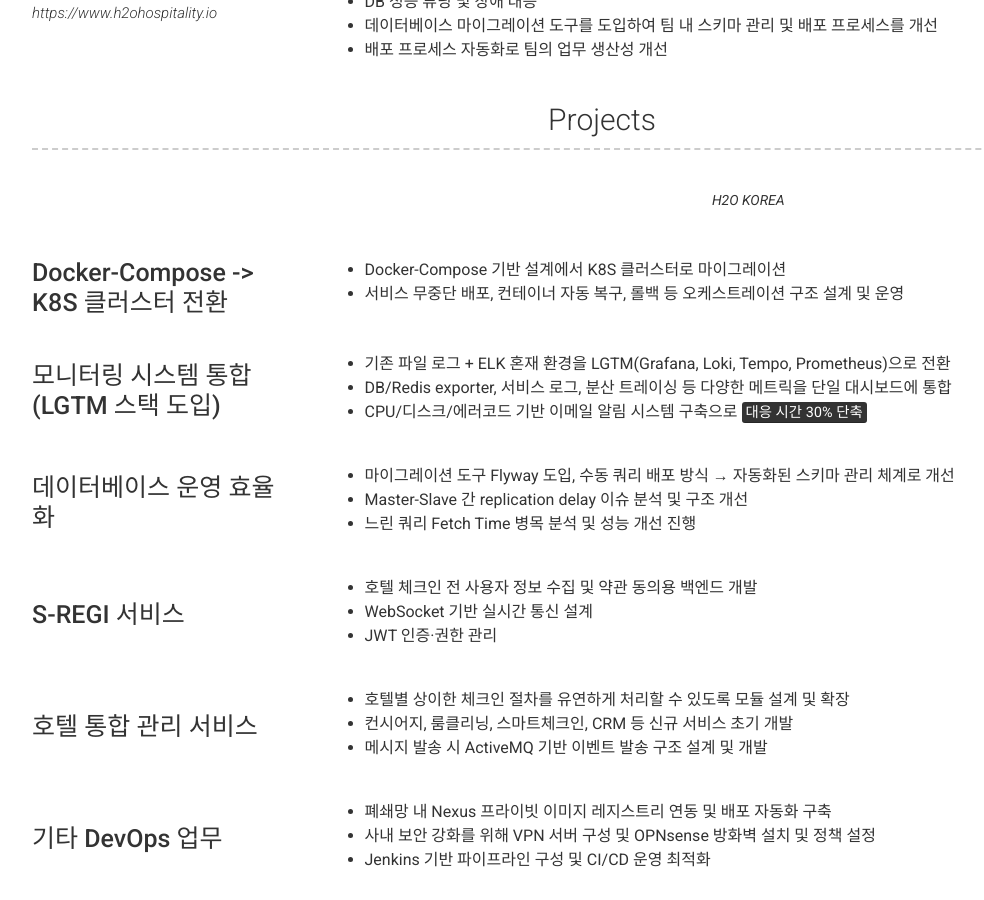
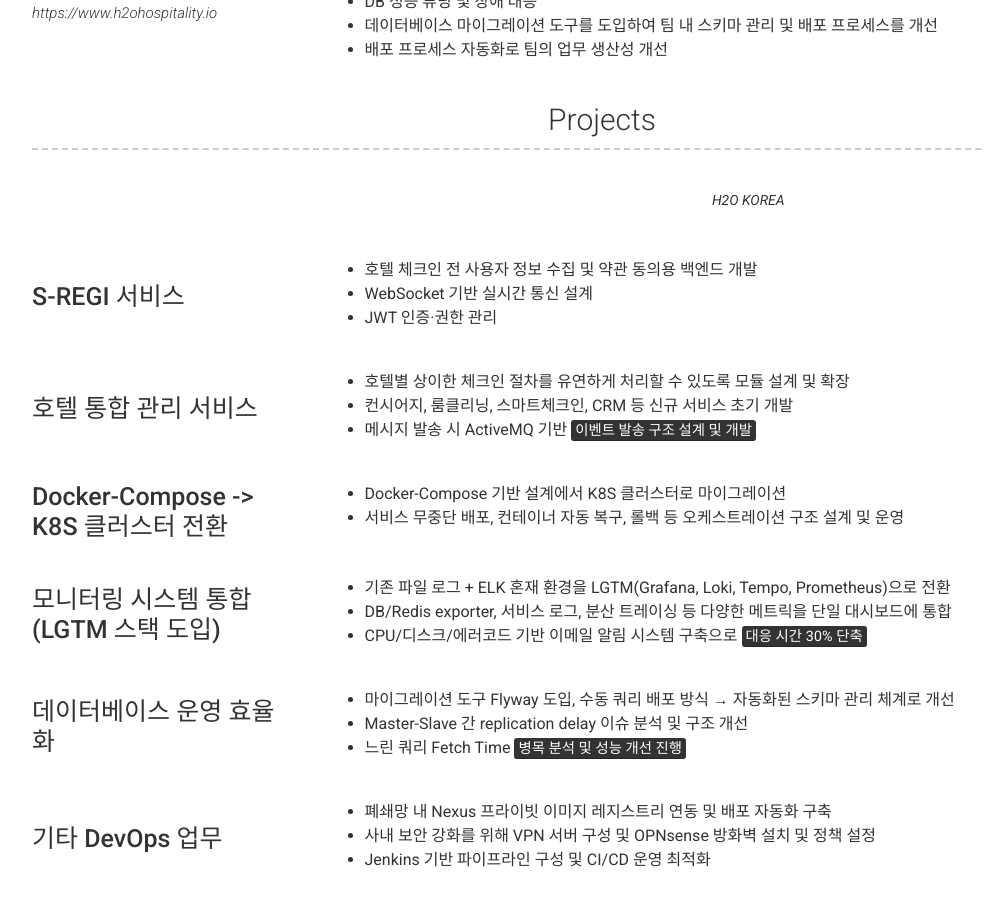
Before and after one commit to aksmf1442/resume, a Jekyll site: the page built from index.md, in a window 1280 px wide and 900 px high, scrolled down 764 px. Shown: the whole window, without its empty margins (38-1022 px from the left). Built offline with Jekyll 4.4.1, drawn with Linux system fonts in a browser that asks for light colours; nearby versions of some CDN libraries; part of the change alters nothing that is shown.

Commit message:
refactor: 수정

```diff
--- a/_config.yml
+++ b/_config.yml
@@ -67,6 +67,18 @@ content:
         quote: >
           H2O KOREA
       - layout: top-left
+        title: S-REGI 서비스
+        description: |
+         - 호텔 체크인 전 사용자 정보 수집 및 약관 동의용 백엔드 개발
+         - WebSocket 기반 실시간 통신 설계
+         - JWT 인증·권한 관리
+      - layout: top-left
+        title: 호텔 통합 관리 서비스
+        description: |
+         - 호텔별 상이한 체크인 절차를 유연하게 처리할 수 있도록 모듈 설계 및 확장
+         - 컨시어지, 룸클리닝, 스마트체크인, CRM 등 신규 서비스 초기 개발
+         - 메시지 발송 시 ActiveMQ 기반 <mark>이벤트 발송 구조 설계 및 개발</mark>
+      - layout: top-left
         title: Docker-Compose -> K8S 클러스터 전환
         description: | # this will include new lines to allow paragraphs
           - Docker-Compose 기반 설계에서 K8S 클러스터로 마이그레이션
@@ -82,19 +94,7 @@ content:
         description: |
          - 마이그레이션 도구 Flyway 도입, 수동 쿼리 배포 방식 → 자동화된 스키마 관리 체계로 개선
          - Master-Slave 간 replication delay 이슈 분석 및 구조 개선
-         - 느린 쿼리 Fetch Time 병목 분석 및 성능 개선 진행
-      - layout: top-left
-        title: S-REGI 서비스
-        description: |
-         - 호텔 체크인 전 사용자 정보 수집 및 약관 동의용 백엔드 개발
-         - WebSocket 기반 실시간 통신 설계
-         - JWT 인증·권한 관리
-      - layout: top-left
-        title: 호텔 통합 관리 서비스
-        description: |
-         - 호텔별 상이한 체크인 절차를 유연하게 처리할 수 있도록 모듈 설계 및 확장
-         - 컨시어지, 룸클리닝, 스마트체크인, CRM 등 신규 서비스 초기 개발
-         - 메시지 발송 시 ActiveMQ 기반 이벤트 발송 구조 설계 및 개발
+         - 느린 쿼리 Fetch Time <mark>병목 분석 및 성능 개선 진행</mark>
       - layout: top-left
         title: 기타 DevOps 업무
         description: |
```
